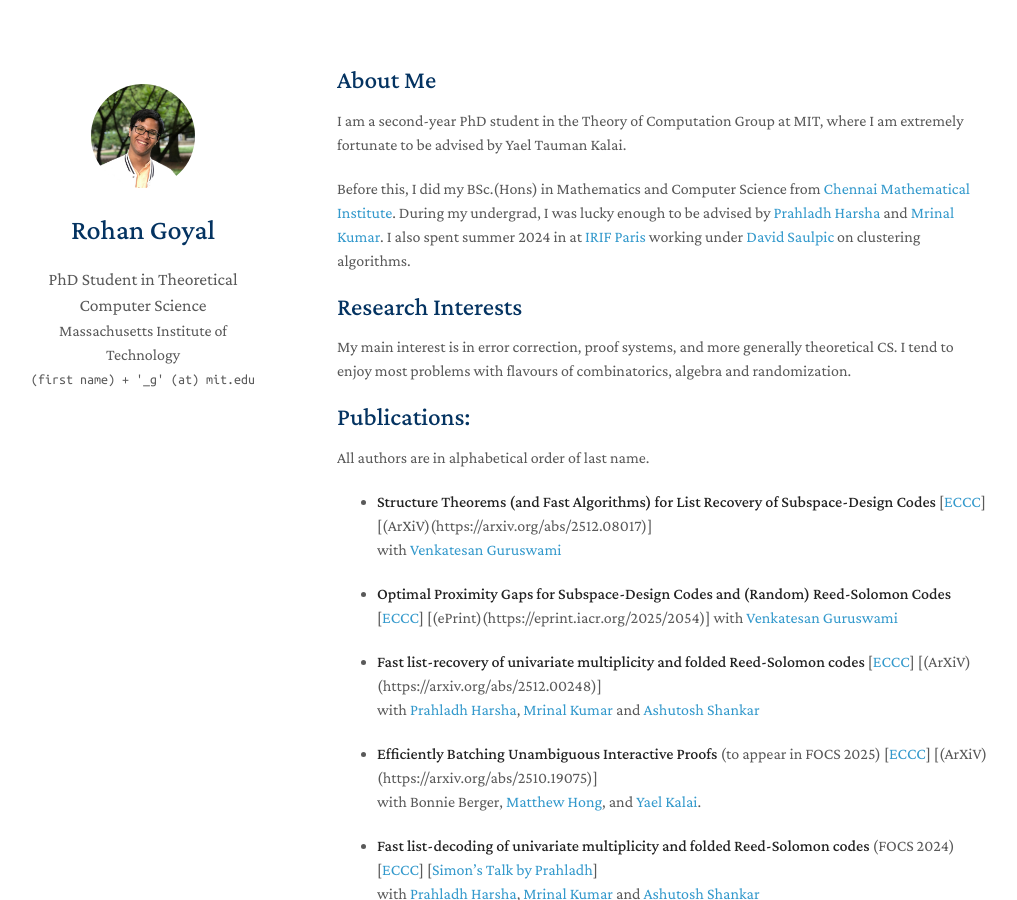
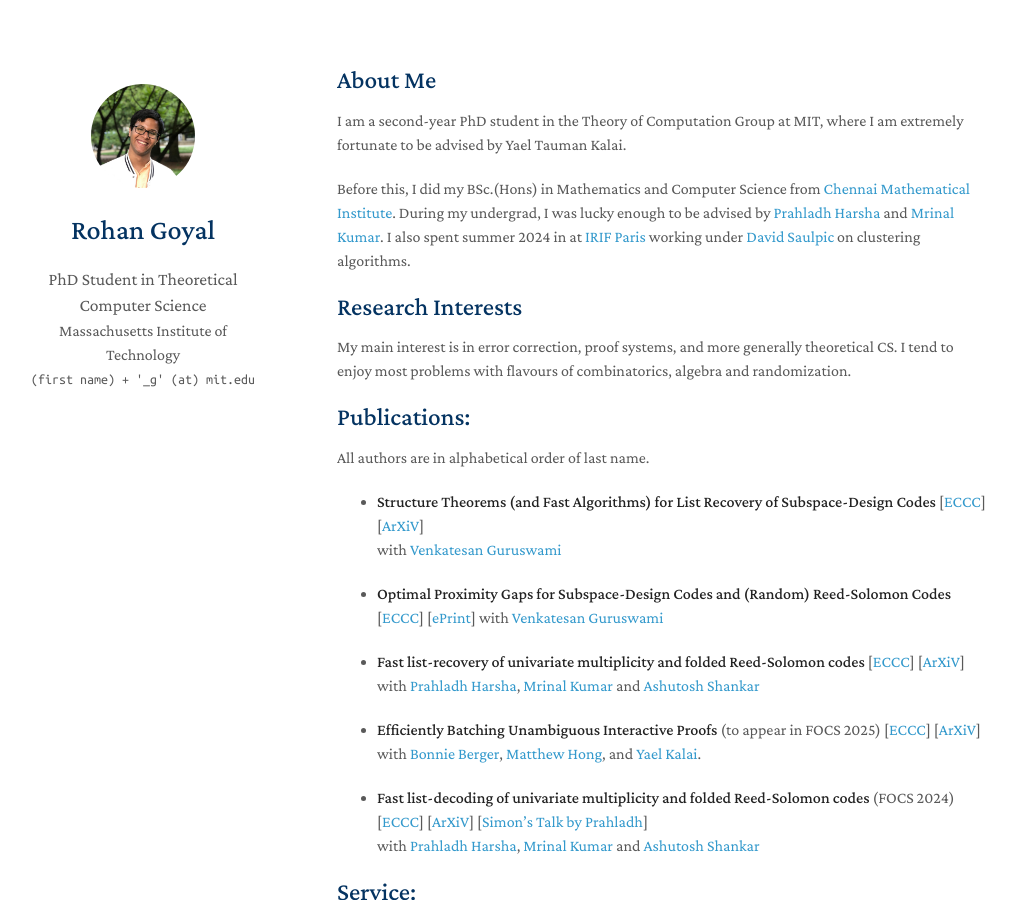
Before and after one commit to goyal-rohan/goyal-rohan.github.io, a Jekyll site: the page built from index.md, in a window 1280 px wide and 900 px high. Shown: the whole window, without its empty margins (133-1150 px from the left). Built offline with Jekyll 4.4.1, drawn with Linux system fonts in a browser that asks for light colours; nearby versions of some CDN libraries; a style sheet for code colours, icons or effects is not loaded; our own code applies the rules of GitHub Pages for plain Markdown files; part of the change alters nothing that is shown.

Commit message:
oops innit

```diff
--- a/index.md
+++ b/index.md
@@ -16,19 +16,19 @@ My main interest is in error correction, proof systems, and more generally theor
 ## Publications:
 All authors are in alphabetical order of last name.
 
-- **Structure Theorems (and Fast Algorithms) for List Recovery of Subspace-Design Codes** [[ECCC](https://eccc.weizmann.ac.il/report/2025/212/)] [(ArXiV)(https://arxiv.org/abs/2512.08017)]
+- **Structure Theorems (and Fast Algorithms) for List Recovery of Subspace-Design Codes** [[ECCC](https://eccc.weizmann.ac.il/report/2025/212/)] [[ArXiV](https://arxiv.org/abs/2512.08017)]
 with [Venkatesan Guruswami](https://people.eecs.berkeley.edu/~venkatg/)
 
-- **Optimal Proximity Gaps for Subspace-Design Codes and (Random) Reed-Solomon Codes** [[ECCC](https://eccc.weizmann.ac.il/report/2025/166/)]  [(ePrint)(https://eprint.iacr.org/2025/2054)]
+- **Optimal Proximity Gaps for Subspace-Design Codes and (Random) Reed-Solomon Codes** [[ECCC](https://eccc.weizmann.ac.il/report/2025/166/)]  [[ePrint](https://eprint.iacr.org/2025/2054)]
 with [Venkatesan Guruswami](https://people.eecs.berkeley.edu/~venkatg/)
 
-- **Fast list-recovery of univariate multiplicity and folded Reed-Solomon codes** [[ECCC](https://eccc.weizmann.ac.il/report/2025/194/)] [(ArXiV)(https://arxiv.org/abs/2512.00248)] \
+- **Fast list-recovery of univariate multiplicity and folded Reed-Solomon codes** [[ECCC](https://eccc.weizmann.ac.il/report/2025/194/)] [[ArXiV](https://arxiv.org/abs/2512.00248)] \
 with [Prahladh Harsha](https://www.tcs.tifr.res.in/~prahladh/), [Mrinal Kumar](https://mrinalkr.bitbucket.io/) and [Ashutosh Shankar](https://sites.google.com/view/ashutoshs/home)
 
-- **Efficiently Batching Unambiguous Interactive Proofs** (to appear in FOCS 2025) [[ECCC](https://eccc.weizmann.ac.il/report/2025/159/)] [(ArXiV)(https://arxiv.org/abs/2510.19075)] \
-  with Bonnie Berger, [Matthew Hong](https://people.csail.mit.edu/matth/), and [Yael Kalai](https://www.eecs.mit.edu/people/yael-kalai/).
+- **Efficiently Batching Unambiguous Interactive Proofs** (to appear in FOCS 2025) [[ECCC](https://eccc.weizmann.ac.il/report/2025/159/)] [[ArXiV](https://arxiv.org/abs/2510.19075)] \
+  with [Bonnie Berger](https://people.csail.mit.edu/bab/), [Matthew Hong](https://people.csail.mit.edu/matth/), and [Yael Kalai](https://www.eecs.mit.edu/people/yael-kalai/).
 
-- **Fast list-decoding of univariate multiplicity and folded Reed-Solomon codes** (FOCS 2024)    [[ECCC](https://eccc.weizmann.ac.il/report/2023/185/)] [[Simon's Talk by Prahladh](https://www.youtube.com/live/t3AdyuYaPzI?si=Yalpe2fbju6czVSb)] \
+- **Fast list-decoding of univariate multiplicity and folded Reed-Solomon codes** (FOCS 2024)    [[ECCC](https://eccc.weizmann.ac.il/report/2023/185/)] [[ArXiV](https://arxiv.org/abs/2311.17841)] [[Simon's Talk by Prahladh](https://www.youtube.com/live/t3AdyuYaPzI?si=Yalpe2fbju6czVSb)] \
   with [Prahladh Harsha](https://www.tcs.tifr.res.in/~prahladh/), [Mrinal Kumar](https://mrinalkr.bitbucket.io/) and [Ashutosh Shankar](https://sites.google.com/view/ashutoshs/home)
 
 ## Service:
```
